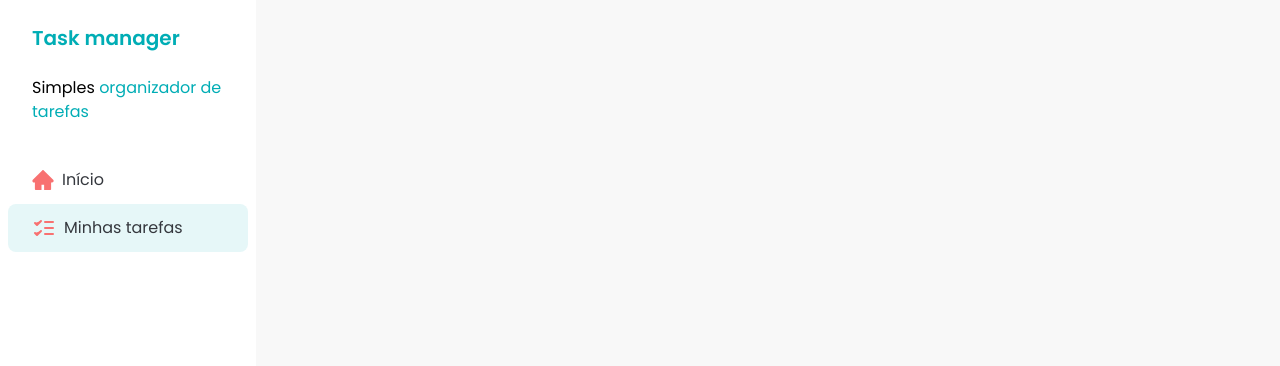
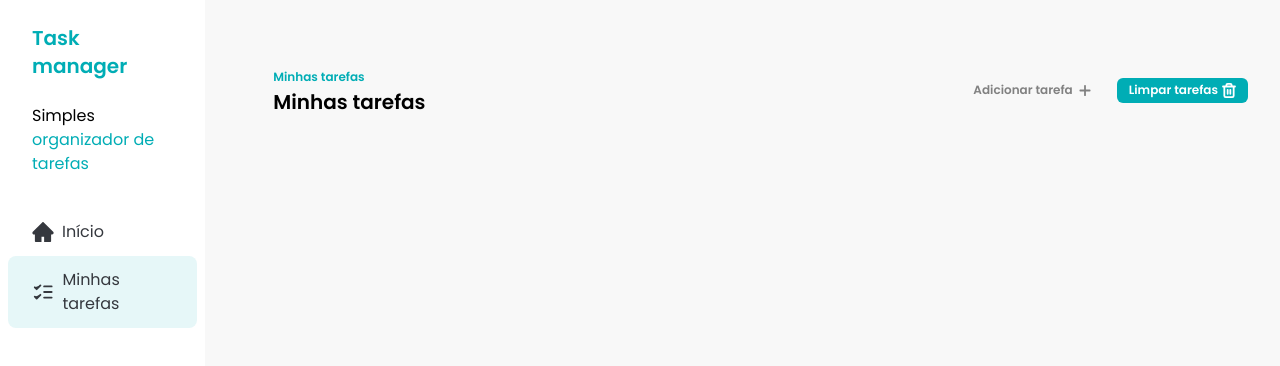
Before and after one commit to Martins-Guilherme/task-manager-vite, a React (Vite) app: page / in a window 1280 px wide. Shown: the top 366 px of the page. Built offline with nearby package versions, Linux system fonts and the light colour scheme.

Commit message:
feat: add initial Task and Button component

```diff
--- a/src/App.jsx
+++ b/src/App.jsx
@@ -2,12 +2,15 @@ import React from 'react'
 import ReactDOM from 'react-dom'
 import './index.css'
 import Sidebar from './components/Sidebar'
+import Tasks from './components/Tasks'
+import Header from './components/Header'
 
 function App() {
   return (
-    <>
+    <div className="flex gap-9">
       <Sidebar />
-    </>
+      <Tasks />
+    </div>
   )
 }
 
--- /dev/null
+++ b/src/components/Button.jsx
@@ -0,0 +1,20 @@
+const Button = ({ children, variant = 'primary' }) => {
+  const getVariantClasses = () => {
+    if (variant == 'primary') {
+      return 'bg-[#00adb5] text-white'
+    }
+    if (variant == 'ghost') {
+      return 'bg-transparent text-[#818181]'
+    }
+  }
+
+  return (
+    <div
+      className={`flex cursor-pointer items-center gap-1 rounded-md px-3 py-1 text-xs font-semibold transition-opacity hover:opacity-75 ${getVariantClasses()}`}
+    >
+      {children}
+    </div>
+  )
+}
+
+export default Button
--- a/src/components/Sidebar.jsx
+++ b/src/components/Sidebar.jsx
@@ -16,11 +16,11 @@ function Sidebar() {
 
         <div className="flex flex-col p-2">
           <SidebarButton variant="unselected">
-            <HomeIcon className="text-red-400" />
+            <HomeIcon />
             Início
           </SidebarButton>
           <SidebarButton variant="selected">
-            <ListChecks className="text-red-400" />
+            <ListChecks />
             Minhas tarefas
           </SidebarButton>
         </div>
--- a/src/components/Tasks.jsx
+++ b/src/components/Tasks.jsx
@@ -1,36 +1,29 @@
-import { useState } from 'react'
-import Header from './Header'
+import Button from './Button'
+import AddIcon from '../assets/icon/add.svg?react'
+import TrashIcon from '../assets/icon/trash.svg?react'
 
-function Tasks() {
-  const [inputValue, setInputValue] = useState('')
+const Tasks = () => {
+  return (
+    <div className="w-full px-8 py-16">
+      <div className="flex w-full justify-between">
+        <div>
+          <span className="text-xs font-semibold text-[#00adb5]">
+            Minhas tarefas
+          </span>
+          <h2 className="text-xl font-semibold">Minhas tarefas</h2>
+        </div>
 
-  const [message, setMessage] = useState(['Ola mundo!', 'FSW, muito louco!'])
-
-  function handleButtonClick() {
-    setMessage([...message, inputValue])
-  }
-
-  return (
-    <div className="app">
-      <input
-        className="input"
-        type="text"
-        value={inputValue}
-        onChange={(e) => setInputValue(e.target.value)}
-      />
-      <button className="button" onClick={handleButtonClick}>
-        Adicionar
-      </button>
-      <Header>
-        <h1>- Mensagens -</h1>
-      </Header>
-      <ul className="messages">
-        {message.map((item, index) => (
-          <li key={index}>
-            {index + 1} - {item}
-          </li>
-        ))}
-      </ul>
+        <div className="flex items-center gap-3">
+          <Button variant="ghost">
+            <p>Adicionar tarefa</p>
+            <AddIcon />
+          </Button>
+          <Button>
+            <p>Limpar tarefas</p>
+            <TrashIcon />
+          </Button>
+        </div>
+      </div>
     </div>
   )
 }
```
Also changed, not shown: src/assets/icon/add.svg (added), src/assets/icon/trash.svg (added).
